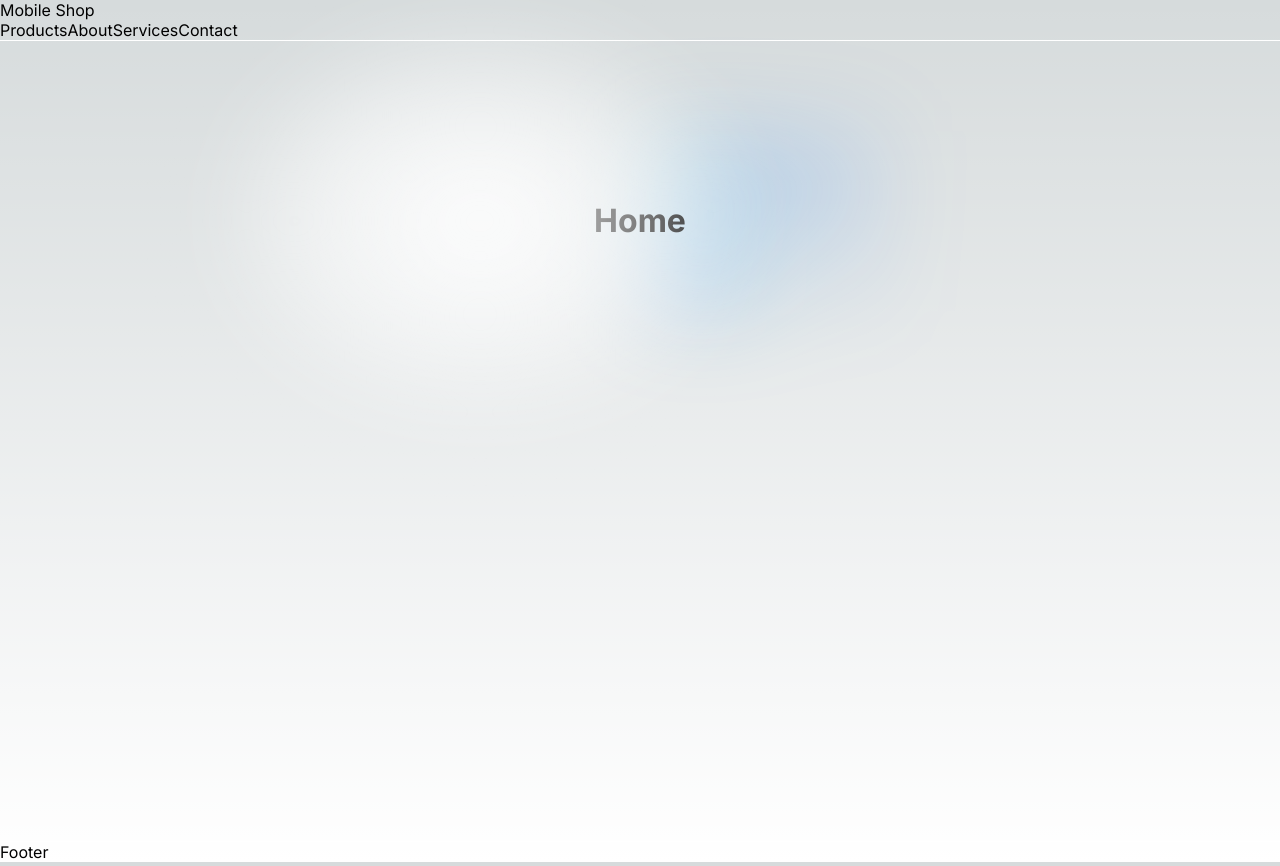
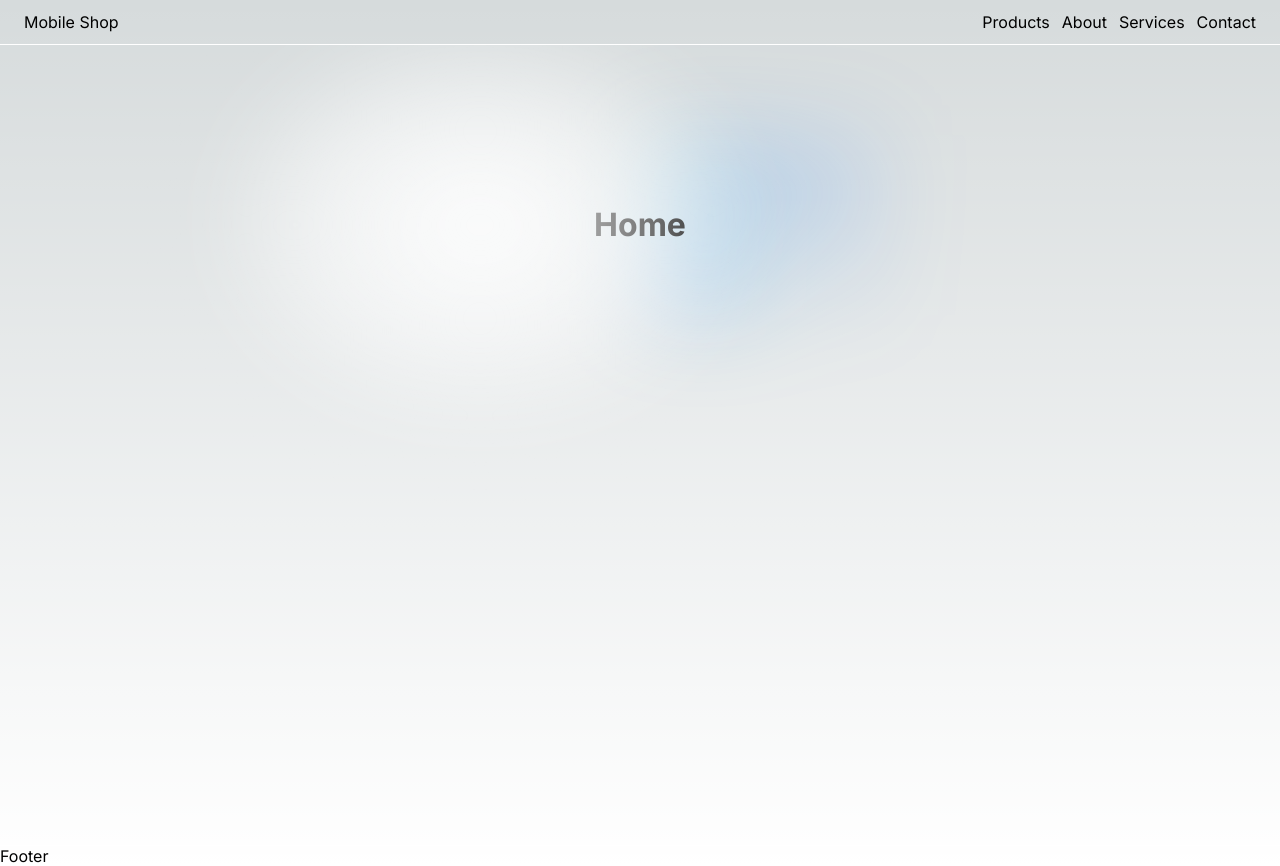
Before and after one commit to ShivaKanchi/MobileShop, a Next.js app: page / in a window 1280 px wide. Built offline with nearby package versions, Linux system fonts and the light colour scheme.

Commit message:
header work in progress

```diff
--- a/src/components/HeaderComponent.jsx
+++ b/src/components/HeaderComponent.jsx
@@ -4,22 +4,22 @@ import Link from "next/link";
 export default function HeaderComponent() {
   return (
     <header className={styles.header}>
-      <Link href="/" className={styles.logoWrapper}>
+      <Link href="/" passHref className={styles.logoWrapper}>
         <span>Mobile Shop</span>
       </Link>
 
       <div className={styles.navWrapper}>
         <nav className={styles.navList}>
-          <Link href="products" className={styles.navLink}>
+          <Link href="products" passHref className={styles.navLink}>
             Products
           </Link>
-          <Link href="about" className={styles.navLink}>
+          <Link href="about" passHref className={styles.navLink}>
             About
           </Link>
-          <Link href="services" className={styles.navLink}>
+          <Link href="services" passHref className={styles.navLink}>
             Services
           </Link>
-          <Link href="contact" className={styles.navLink}>
+          <Link href="contact" passHref className={styles.navLink}>
             Contact
           </Link>
         </nav>
--- a/src/styles/component/header.module.css
+++ b/src/styles/component/header.module.css
@@ -3,4 +3,35 @@
   top: 0;
   width: 100%;
   border-bottom: 1px solid var(--c-white);
+  padding: var(--space-12) var(--container-padding);
+  display: flex;
+  justify-content: space-between;
+  max-width: var(--max-w);
 }
+
+.logoWrapper {
+  display: flex;
+  gap: 4px;
+  align-items: center;
+  justify-content: flex-start;
+}
+
+.navWrapper {
+  display: inline;
+}
+
+.navList {
+  display: flex;
+  gap: var(--space-12);
+}
+
+.navLink:hover {
+  text-decoration: underline;
+  text-underline-offset: var(--space-2);
+}
+
+@media screen and (max-width: 768px) {
+  .navList {
+    display: none;
+  }
+}
--- a/src/styles/globals.css
+++ b/src/styles/globals.css
@@ -39,10 +39,14 @@
   --card-rgb: 180, 185, 188;
   --card-border-rgb: 131, 134, 135;
 
+  --max-w: 1600px;
   /* Colors */
   --c-white: #fff;
   --c-black: #333;
-  /* Size */
+  /* Spaces */
+  --container-padding: 24px;
+  --space-2: 2px;
+  --space-12: 12px;
 }
 
 @media (prefers-color-scheme: dark) {
--- a/src/styles/page/page.module.css
+++ b/src/styles/page/page.module.css
@@ -1,6 +1,7 @@
 .main {
   padding: 6rem;
   min-height: 100vh;
+  overflow: hidden;
 }
 
 .description {
```
